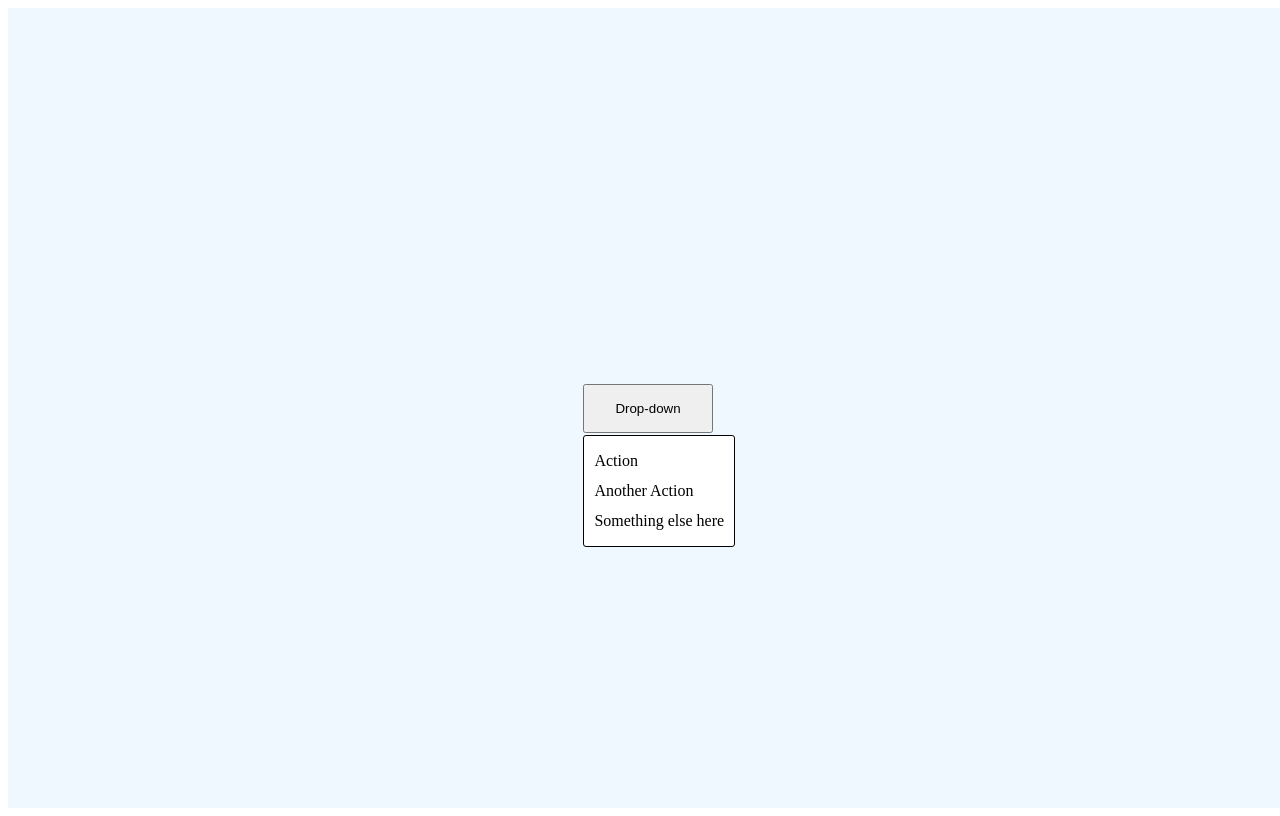
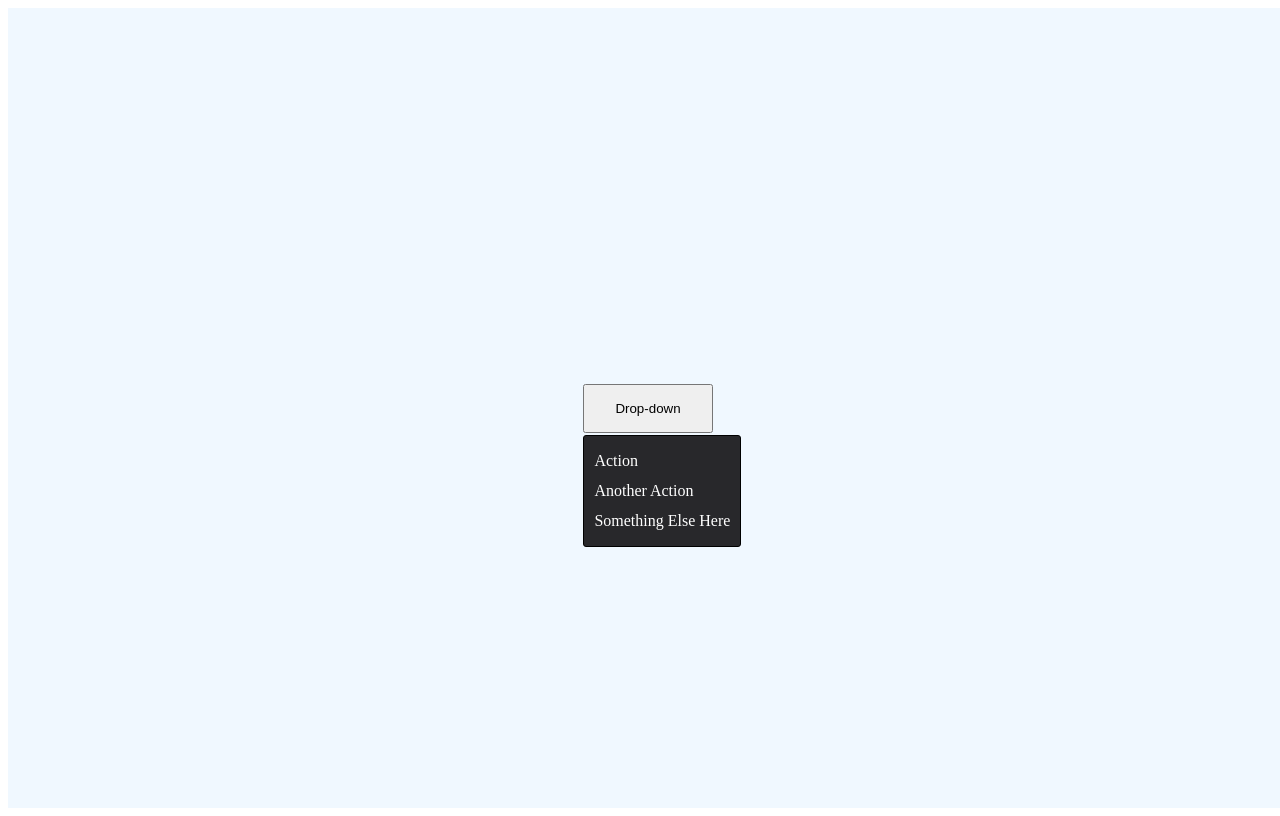
Before and after one commit to coding-cosmonaut/odin-dropdown, a website built with webpack: page src/index.html in a window 1280 px wide. Both pictures are taken after a click on the button "Drop-down". Built offline with nearby package versions, Linux system fonts and the light colour scheme.

Commit message:
Finish drop-down add color options
Added an optional object as a parameter.
Allowing the user to change the background color
of the drop-down from white to dark.

```diff
--- a/src/dropdown.js
+++ b/src/dropdown.js
@@ -2,7 +2,11 @@ const cssStyle = function addCssStyle(element, styles) {
   Object.assign(element.style, styles);
 };
 
-const main = function createDropDown(wrap, dropdownItems) {
+const dropDown = function createDropDown(
+  wrap,
+  dropdownItems,
+  options = { dropDownBackGroundColor: "white" }
+) {
   cssStyle(wrap, {
     position: "relative",
   });
@@ -15,16 +19,20 @@ const main = function createDropDown(wrap, dropdownItems) {
     margin: "2px 0px 0px 0px",
     listStyle: "none",
     whiteSpace: "nowrap",
-    backgroundColor: "white"
+    backgroundColor: `${options.dropDownBackGroundColor === "dark" ? "#28282B" : "white"}`,
   });
 
   const dropdownChildrenArr = Array.from(dropdownItems.children);
 
   dropdownChildrenArr.forEach((item) => {
     cssStyle(item, { padding: "6px 10px" });
+    cssStyle(item.firstElementChild, {
+      textDecoration: "none",
+      color: `${options.dropDownBackGroundColor === "dark" ? "white" : "#28282B"}`,
+    });
   });
 
   dropdownItems.classList.toggle("hidden");
 };
 
-export default main;
+export default dropDown;
--- a/src/index.html
+++ b/src/index.html
@@ -10,9 +10,9 @@
       <div class="button-cont">
         <button class="drop-down-bttn">Drop-down</button>
         <ul class="hidden">
-          <li>Action</li>
-          <li>Another Action</li>
-          <li>Something else here</li>
+          <li><a href="">Action</a></li>
+          <li><a href="">Another Action</a></li>
+          <li><a href="">Something Else Here</a></li>
         </ul>
       </div>
     </div>
--- a/src/index.js
+++ b/src/index.js
@@ -1,8 +1,8 @@
 import "./style.css";
-import main from "./dropdown";
+import dropDown from "./dropdown";
 import { hiddenDiv, button, containerElement } from "./globalElements";
 import eventHelper from "./event";
 
 eventHelper(button, "click", () => {
-  main(containerElement, hiddenDiv);
+  dropDown(containerElement, hiddenDiv, { dropDownBackGroundColor: "dark" });
 });
```
